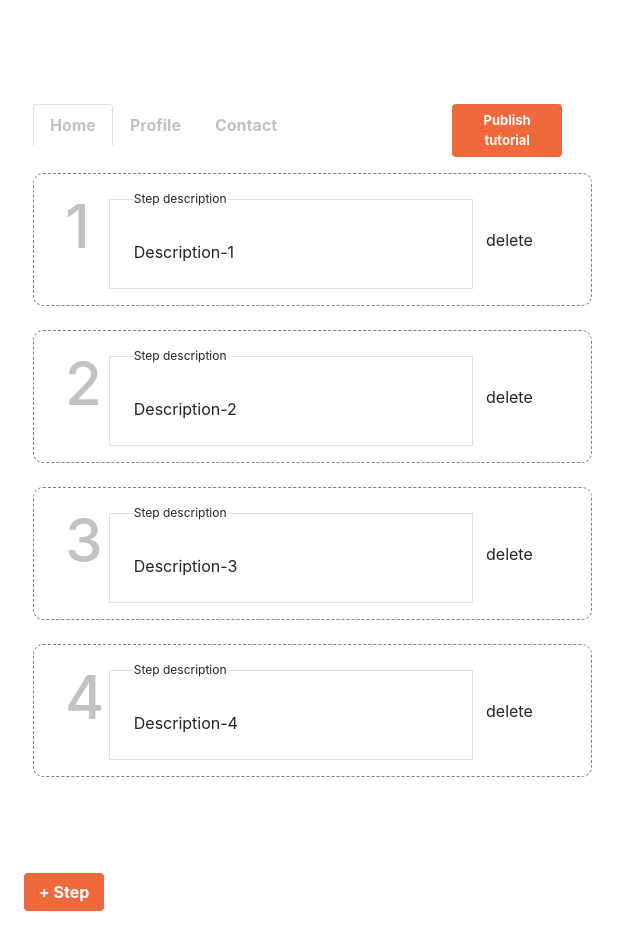
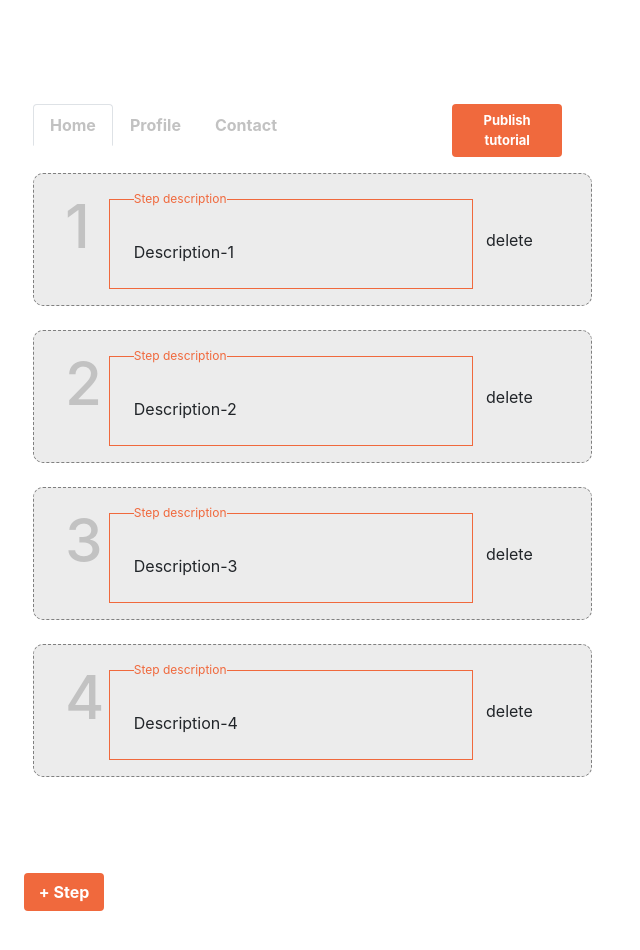
Before and after one commit to KhizerRehan/knowron-frontend-task, a React (Create React App) app: page / in a window 1280 px wide. Shown: the top 950 px of the page, without its empty margins (0-640 px from the left). Built offline with nearby package versions, Linux system fonts and the light colour scheme.

Commit message:
task: - fix background color for card - add color to fieldset and legend

```diff
--- a/src/App.css
+++ b/src/App.css
@@ -44,6 +44,14 @@
 	left: -15px;
 }
 
+fieldset {
+  border: 1px solid var(--orange);
+}
+
+legend {
+  color: var(--orange);
+}
+
 /* Utils */
 .fontSize-12 {
   font-size: 12px;
--- a/src/components/InstructionCard.jsx
+++ b/src/components/InstructionCard.jsx
@@ -3,9 +3,9 @@ import { useDrag, useDrop } from "react-dnd";
 
 const style = {
   border: "1px dashed gray",
+  backgroundColor: '#ececec',
   padding: "0.5rem 1rem",
   marginBottom: ".5rem",
-  backgroundColor: "white",
   cursor: "move",
 };
 export function InstructionCard({ id, index, moveCard, step, removeInstruction }) {
@@ -77,7 +77,7 @@ export function InstructionCard({ id, index, moveCard, step, removeInstruction }
       </div>
 
       <div className="col-9">
-        <fieldset className="border p-4">
+        <fieldset className="p-4">
           <legend className="w-auto fontSize-12">Step description</legend>
           <p className="card-text">{step.description}</p>
         </fieldset>
```
